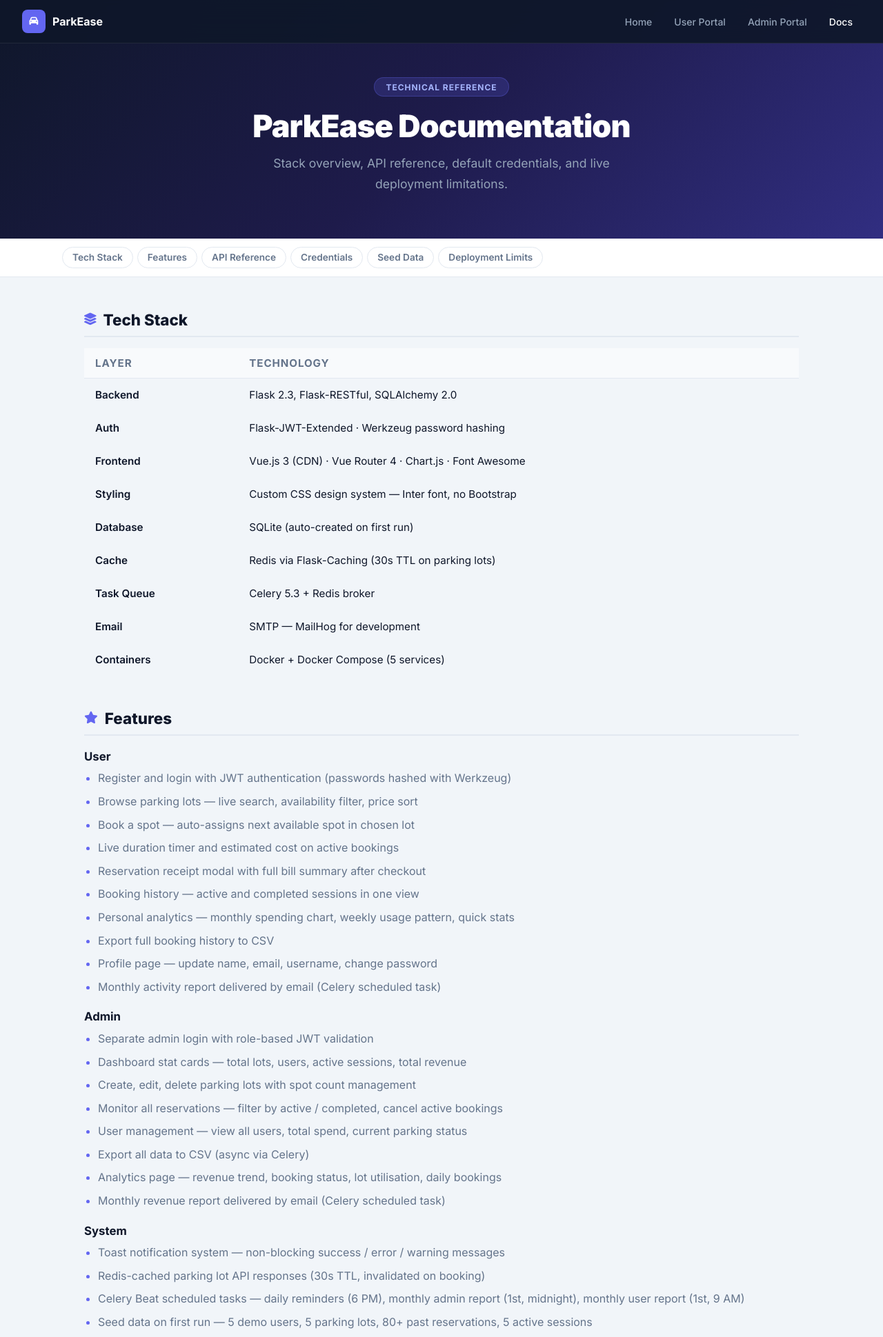
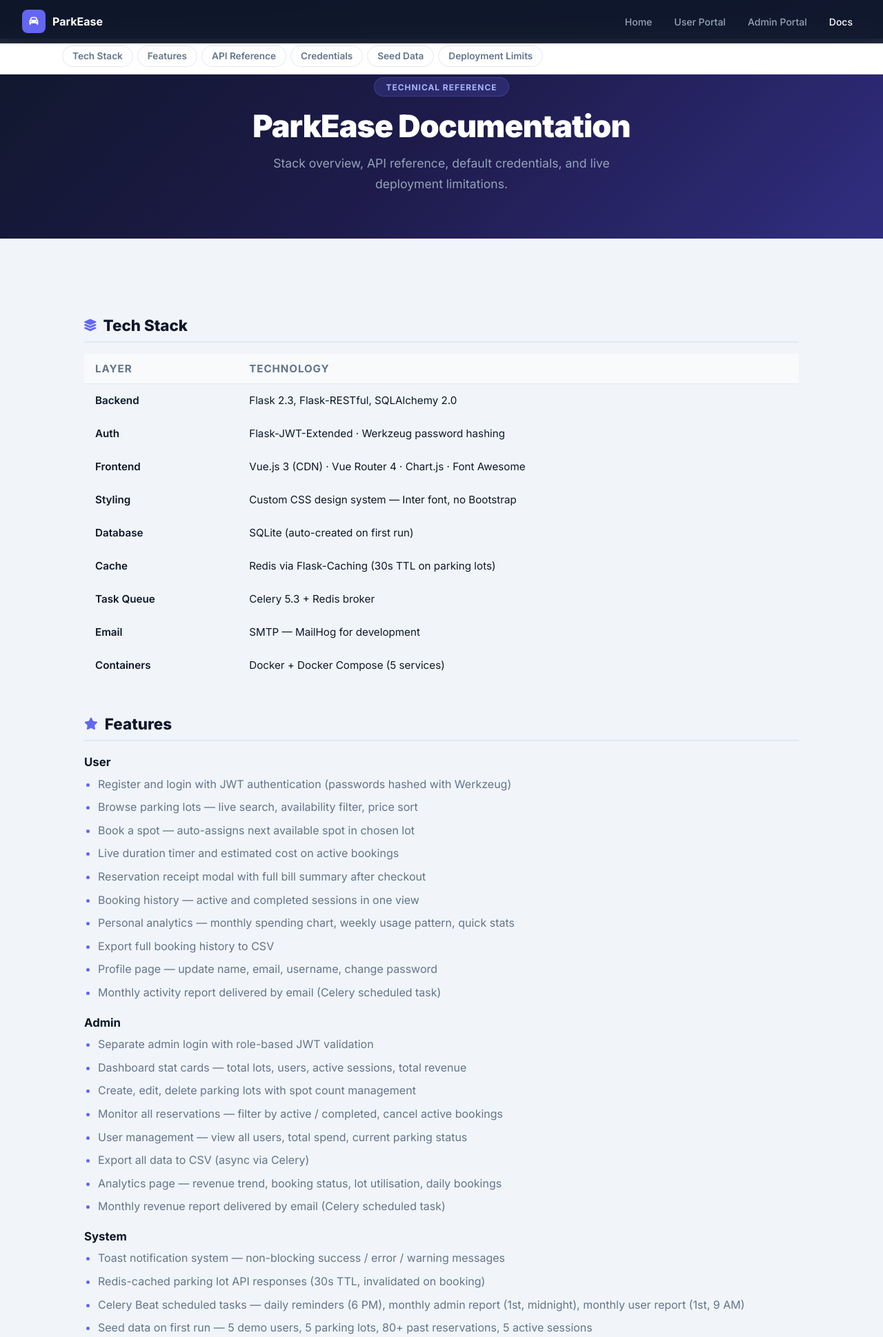
Before and after one commit to 21f1004623/vehicle-parking-v2, a Flask app: page /docs in a window 1280 px wide. Shown: the top 1939 px of the page at 69% size. Run offline with Flask 3, Linux system fonts and the light colour scheme.

Commit message:
fix: make docs section nav fixed so it stays visible after anchor jumps

```diff
--- a/templates/docs.html
+++ b/templates/docs.html
@@ -31,8 +31,8 @@
     </p>
   </div>
 
-  <!-- Sticky section nav -->
-  <div style="position:sticky;top:0;z-index:50;background:var(--surface);border-bottom:1px solid var(--border);padding:.75rem 2rem;overflow-x:auto;">
+  <!-- Fixed section nav -->
+  <div style="position:fixed;top:56px;left:0;right:0;z-index:49;background:var(--surface);border-bottom:1px solid var(--border);padding:.625rem 2rem;overflow-x:auto;">
     <div style="max-width:1100px;margin:0 auto;display:flex;gap:.375rem;white-space:nowrap;">
       <a href="#stack"       class="toc-pill">Tech Stack</a>
       <a href="#features"    class="toc-pill">Features</a>
@@ -43,8 +43,8 @@
     </div>
   </div>
 
-  <!-- Main content -->
-  <div style="max-width:1100px;margin:0 auto;padding:3rem 2rem;">
+  <!-- Main content — padded to clear both fixed bars -->
+  <div style="max-width:1100px;margin:0 auto;padding:3rem 2rem;padding-top:7rem;">
     <div>
 
       <!-- Tech Stack -->
```
